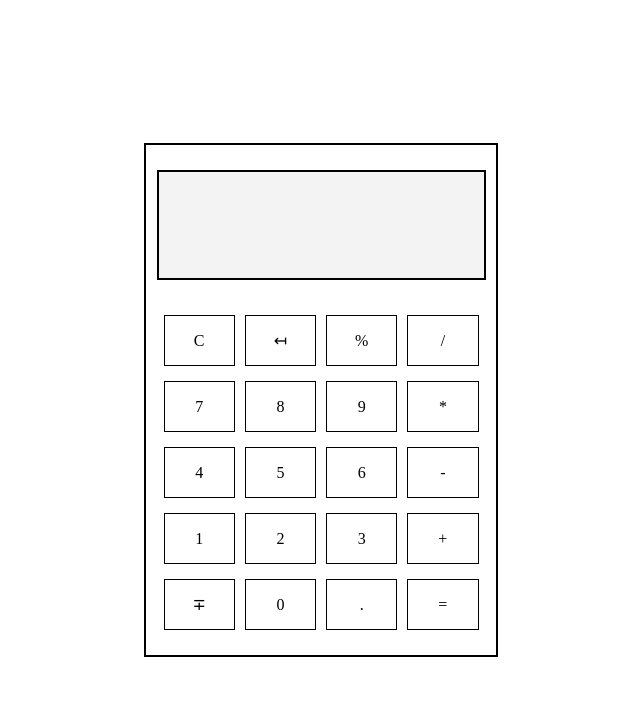
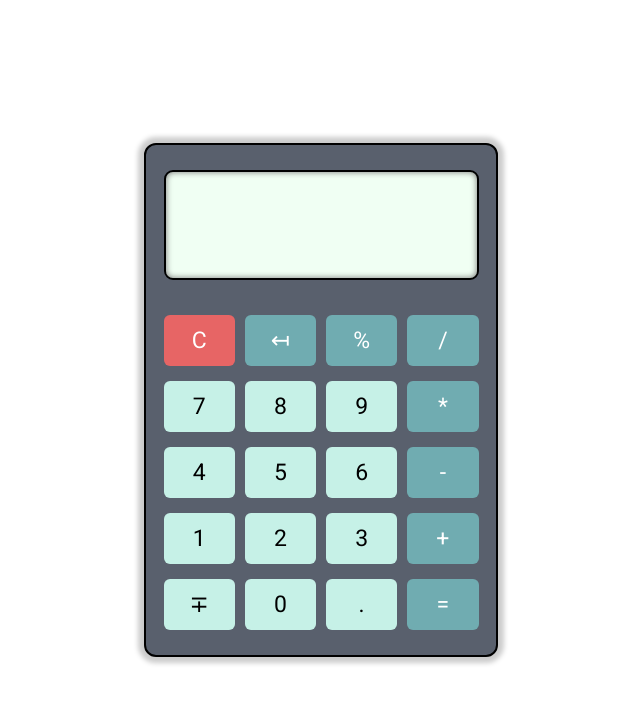
Before and after one commit to RimaSem/calculator, a plain HTML site: page index.html in a window 1280 px wide. Shown: the whole page, without its empty margins (319-959 px from the left). Drawn offline with Linux system fonts and the light colour scheme.

Commit message:
Add css for colors and effects

```diff
--- a/styles.css
+++ b/styles.css
@@ -1,4 +1,7 @@
+@import url("https://fonts.googleapis.com/css2?family=Roboto:wght@100;300;400;500;700&display=swap");
+
 body {
+  font-family: "Roboto", sans-serif;
   margin: 0;
   display: flex;
   align-items: center;
@@ -12,10 +15,13 @@ body {
   height: 500px;
   width: 350px;
   border: 2px solid black;
+  border-radius: 12px;
   display: flex;
   flex-direction: column;
   align-items: center;
   row-gap: 25px;
+  background-color: #59606d;
+  box-shadow: 0px 0px 5px 6px #ccc;
 }
 
 .display {
@@ -25,9 +31,11 @@ body {
   margin-top: 15px;
   padding-right: 10px;
   height: 25%;
-  width: 90%;
+  width: 86%;
   border: 2px solid black;
-  background-color: rgb(243, 243, 243);
+  background-color: #f0fff3;
+  border-radius: 9px;
+  box-shadow: inset 0 0 6px #747373;
 }
 
 .display > * {
@@ -50,6 +58,7 @@ body {
 .buttons > * {
   height: 15%;
   width: 20%;
+  font-size: 23px;
 }
 
 .btn-row {
@@ -60,15 +69,38 @@ body {
 
 .btn-row > * {
   width: 25%;
-  border: 1px solid black;
   display: flex;
   align-items: center;
   justify-content: center;
+  border-radius: 6px;
+  background-color: #eaf6f6;
+}
+
+.btn.number,
+.btn.negative,
+.btn.decimal {
+  background-color: #c6f1e7;
+}
+
+.btn.operator,
+.btn.equal,
+.btn.back {
+  background-color: #70acb1;
+  color: white;
+}
+
+.btn-row .clear {
+  background-color: #e76565;
+  color: white;
 }
 
 .btn:hover {
   cursor: pointer;
-  background-color: aliceblue;
+  opacity: 0.9;
+}
+
+.btn:active {
+  box-shadow: inset 0 0 6px #454545;
 }
 
 .previous {
```
